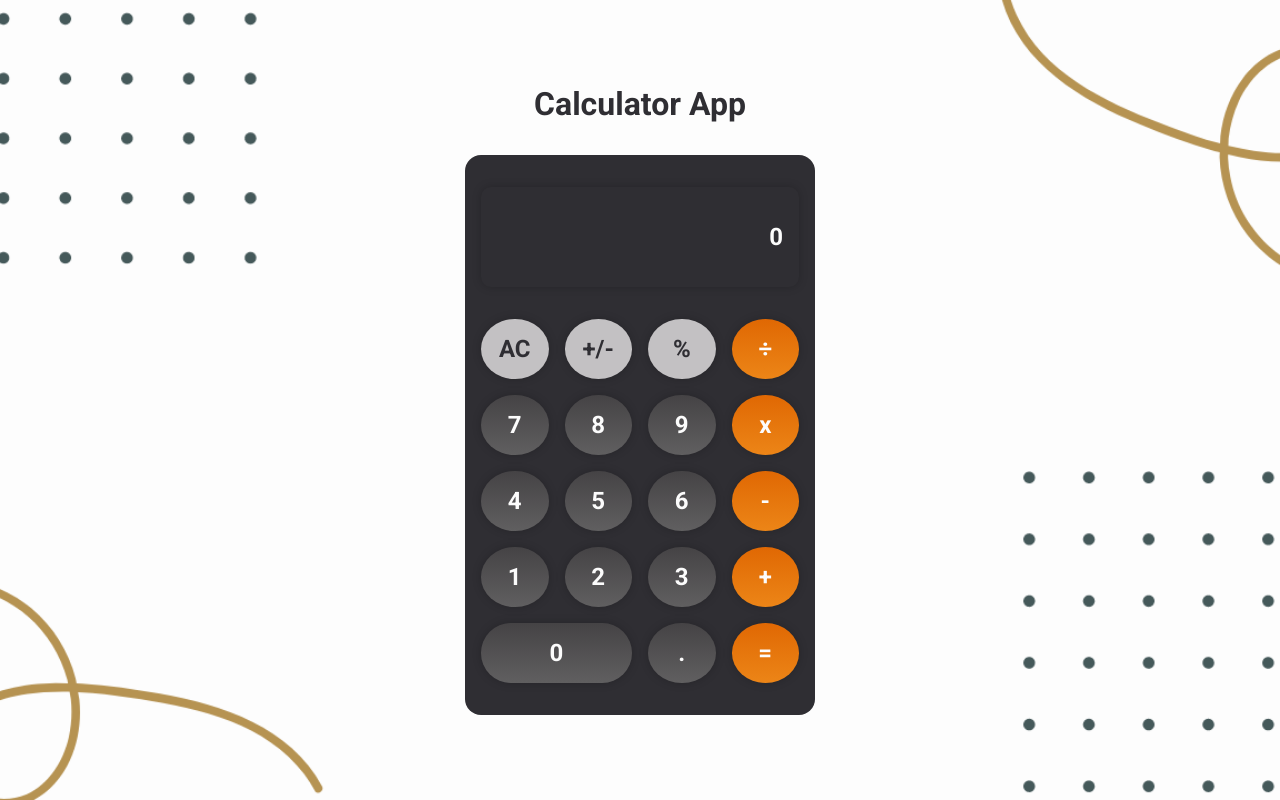
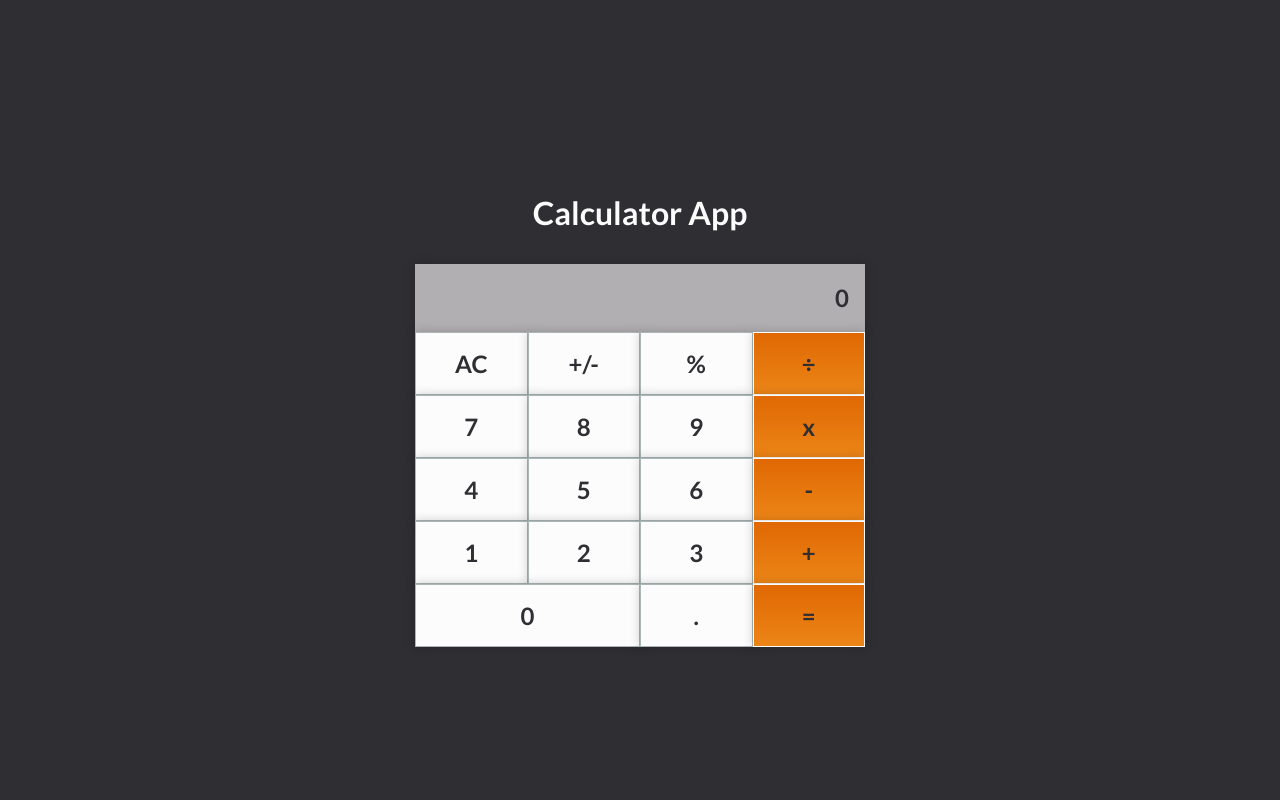
Before and after one commit to vvoo21/math-magicians, a React (Create React App) app: page / in a window 1280 px wide. Built offline with nearby package versions, Linux system fonts and the light colour scheme.

Commit message:
Modify style

```diff
--- a/src/index.css
+++ b/src/index.css
@@ -2,7 +2,7 @@
 
 :root {
   --primary: hsl(252, 5%, 19%);
-  --secondary: hsl(183, 13%, 31%);
+  --secondary: hsl(180, 7%, 69%);
   --links-hover: hsl(62, 51%, 70%);
   --light: hsl(0, 0%, 99%);
   --footer: hsl(39, 41%, 52%);
@@ -10,7 +10,7 @@
   /* calculator */
   --bg-calculator: hsl(252, 5%, 19%);
   --buttons: linear-gradient(0deg, rgba(96, 95, 96, 1) 0%, rgba(69, 67, 69, 1) 100%);
-  --buttons-up: hsl(300, 2%, 76%);
+  --buttons-up: hsl(300, 1%, 69%);
   --buttons-right-side: linear-gradient(0deg, rgba(236, 133, 23, 1) 0%, rgba(224, 104, 3, 1) 100%);
   --opacity: 0.5;
 }
@@ -19,7 +19,7 @@
   margin: 0;
   padding: 0;
   box-sizing: border-box;
-  font-family: 'Roboto', sans-serif;
+  font-family: 'Lato', sans-serif;
 }
 
 body,
@@ -30,10 +30,7 @@ body,
 
 section {
   padding: 2rem;
-  background: url(../public/bg-section.png);
-  background-size: cover;
-  background-position: center;
-  background-repeat: no-repeat;
+  background-color: var(--bg-calculator);
   height: 100vh;
   display: flex;
   flex-direction: column;
@@ -45,31 +42,27 @@ section {
 .calculator-title {
   font-size: 2rem;
   font-weight: 700;
-  color: var(--primary);
+  color: var(--light);
 }
 
 .calculator {
-  background-color: var(--bg-calculator);
+  background-color: var(--light);
   width: 100%;
-  max-width: 350px;
-  border-radius: 16px;
-  padding: 2rem 1rem;
+  max-width: 450px;
   display: flex;
   flex-direction: column;
   justify-content: center;
   align-items: center;
-  gap: 2rem;
 }
 
 .calculator-display {
   width: 100%;
-  height: 100px;
-  background-color: var(--primary);
+  height: 20%;
+  background-color: var(--buttons-up);
   box-shadow: 0 0 10px 0 rgba(0, 0, 0, 0.2);
-  color: var(--light);
+  color: var(--primary);
   font-size: 1.5rem;
   font-weight: 700;
-  border-radius: 10px;
   display: flex;
   justify-content: flex-end;
   align-items: center;
@@ -78,21 +71,20 @@ section {
 
 .calculator-keys {
   width: 100%;
+  height: 80%;
   display: grid;
   grid-template-columns: repeat(4, 1fr);
   grid-template-rows: repeat(5, 1fr);
-  gap: 1rem;
 }
 
 .btn {
   width: 100%;
   height: 100%;
-  border-radius: 50%;
   padding: 1rem;
-  border: none;
-  background: var(--buttons);
+  border: 1px solid var(--secondary);
+  background: var(--light);
   box-shadow: 0 0 10px 0 rgba(0, 0, 0, 0.2);
-  color: var(--light);
+  color: var(--primary);
   font-size: 1.5rem;
   font-weight: 700;
   display: flex;
@@ -102,20 +94,11 @@ section {
   transition: all 0.3s ease;
 }
 
-.btn:hover {
-  opacity: var(--opacity);
-}
-
-.btn-up {
-  background: var(--buttons-up);
-  color: var(--primary);
-}
-
 .btn-orange {
   background: var(--buttons-right-side);
+  border: 1px solid var(--light);
 }
 
 .btn-zero {
   grid-column: 1 / span 2;
-  border-radius: 30px;
 }
```
